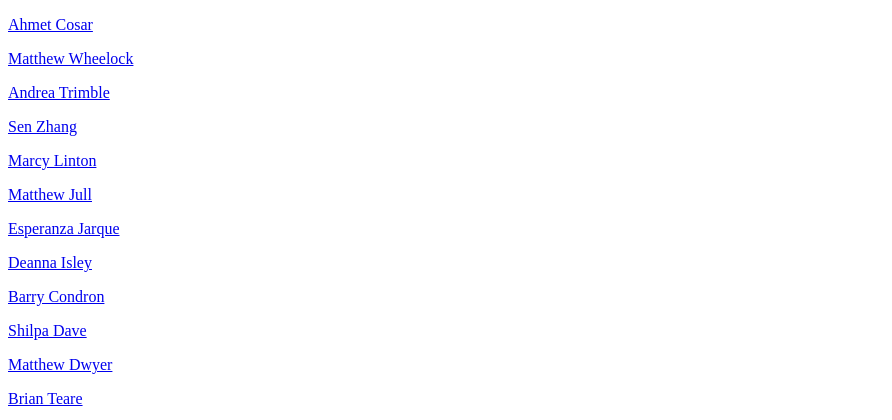
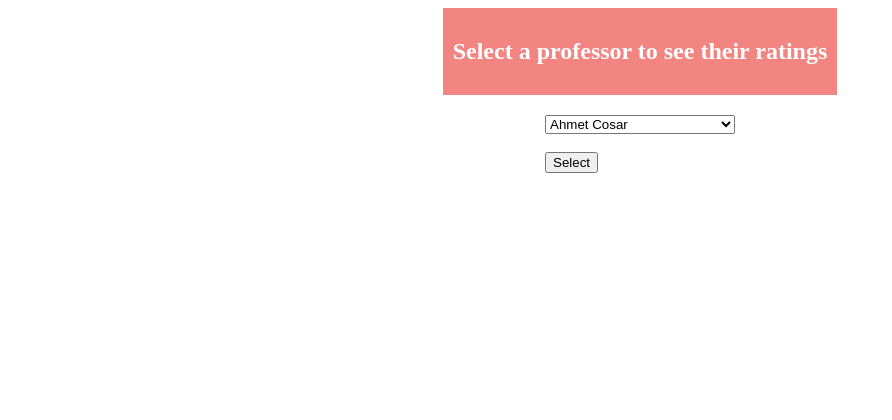
Before and after one commit to Skylarhaskiell/CS4750, a PHP site: page /viewprofessor.php in a window 1280 px wide. Shown: the top 420 px of the page, without its empty margins (0-892 px from the left). After the commit the page ends 173 px from the top, so only its background shows below. Run offline with PHP 8.4, Linux system fonts and the light colour scheme; data comes from the database, SQL or seed files in the repository.

Commit message:
updated professor view

```diff
--- a/viewprofessor.php
+++ b/viewprofessor.php
@@ -7,6 +7,22 @@
 			border: 1px solid black;
 			padding: 10px;
 			margin-bottom: 20px;
+		}
+		.container {
+			display: flex;
+			flex-direction: column;
+			align-items: center;
+		}
+		.title-box {
+			background-color: #f28482;
+			color: white;
+			padding: 10px;
+			margin-bottom: 20px;
+		}
+		.class-list {
+			margin-top: 20px;
+			padding: 10px;
+			border: 1px solid black;
 		}
 	</style>
 </head>
@@ -24,10 +40,21 @@
 		$result = $db->query($sql);
 
 		if ($result->rowCount() > 0) {
-			($row = $result->fetch(PDO::FETCH_ASSOC));
-			echo "<div class='professor-box'>";
-			echo "<h2>" . $row["firstName"] . " " . $row["lastName"] . "</h2>";
-			echo "<p>Instructor Rating: " . $row["instructor_rating"] . "</p>";
+            ($row = $result->fetch(PDO::FETCH_ASSOC));
+            echo "<div class='professor-box'>";
+            echo "<h2>" . $row["firstName"] . " " . $row["lastName"] . "</h2>";
+            echo "<p>Instructor Rating: " . $row["instructor_rating"] . "</p>";
+            echo "<div class='class-list'>";
+            echo "<h3>Classes Taught:</h3>";
+            echo "<ul>";
+            // Join the class table with the professor table using professorID as the key
+            $sql = "SELECT * FROM class JOIN professor ON class.professorID = professor.professorID WHERE professor.professorID = '$professorID'";
+            $result = $db->query($sql);
+            while ($row = $result->fetch(PDO::FETCH_ASSOC)) {
+                echo "<li>" . $row["classCode"] . " - " . $row["semester"] . " " . $row["year"] . "</li>";
+            }
+			echo "</ul>";
+			echo "</div>";
 			echo "</div>";
 		} else {
 			echo "Professor not found.";
@@ -38,11 +65,20 @@
 	$sql = "SELECT * FROM professor";
 	$result = $db->query($sql);
 
-	// Display the list of professors
+	// Display the dropdown with the list of professors
 	if ($result->rowCount() > 0) {
+		echo "<div class='container'>";
+		echo "<div class='title-box'><h2>Select a professor to see their ratings</h2></div>";
+		echo "<form action=''>";
+		echo "<select name='professorID'>";
 		while($row = $result->fetch(PDO::FETCH_ASSOC)) {
-			echo "<p><a href=\"?professorID=" . $row["professorID"] . "\">" . $row["firstName"] . " " . $row["lastName"] . "</a></p>";
+			echo "<option value='" . $row["professorID"] . "'>" . $row["firstName"] . " " . $row["lastName"] . "</option>";
 		}
+		echo "</select>";
+		echo "<br><br>";
+		echo "<input type='submit' value='Select'>";
+		echo "</form>";
+		echo "</div>";
 	} else {
 		echo "No professors found.";
 	}
```
